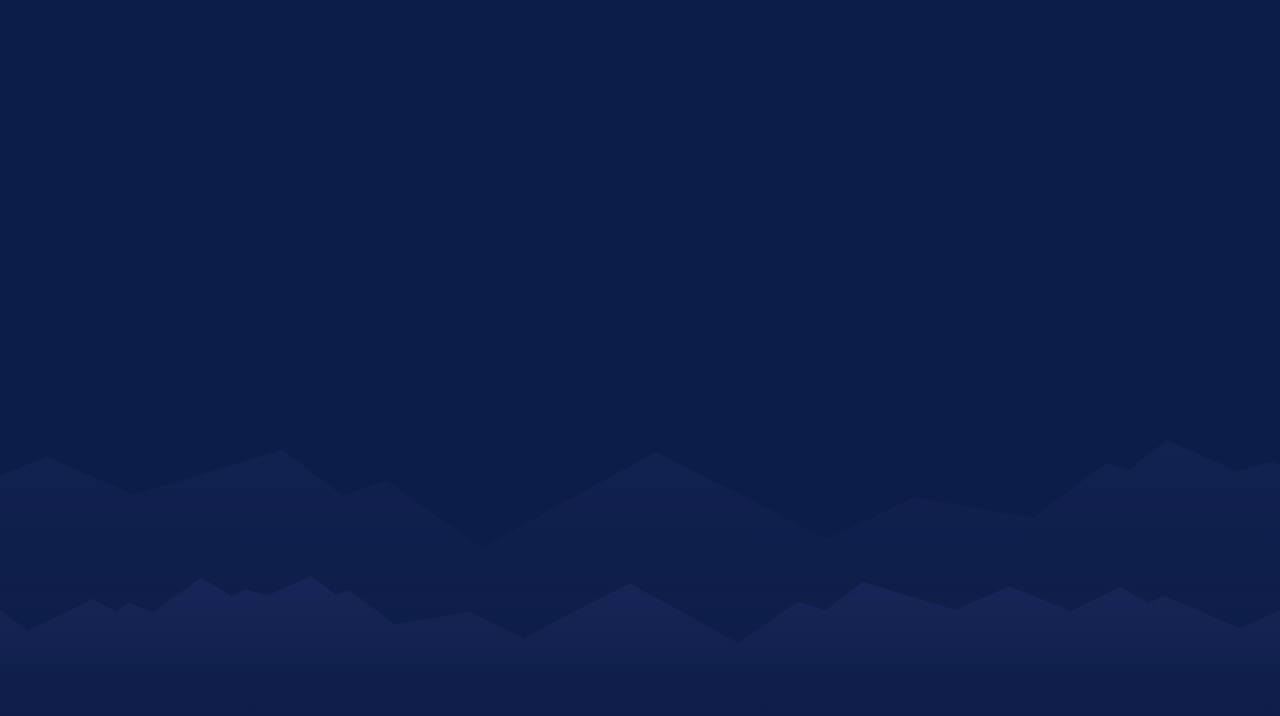
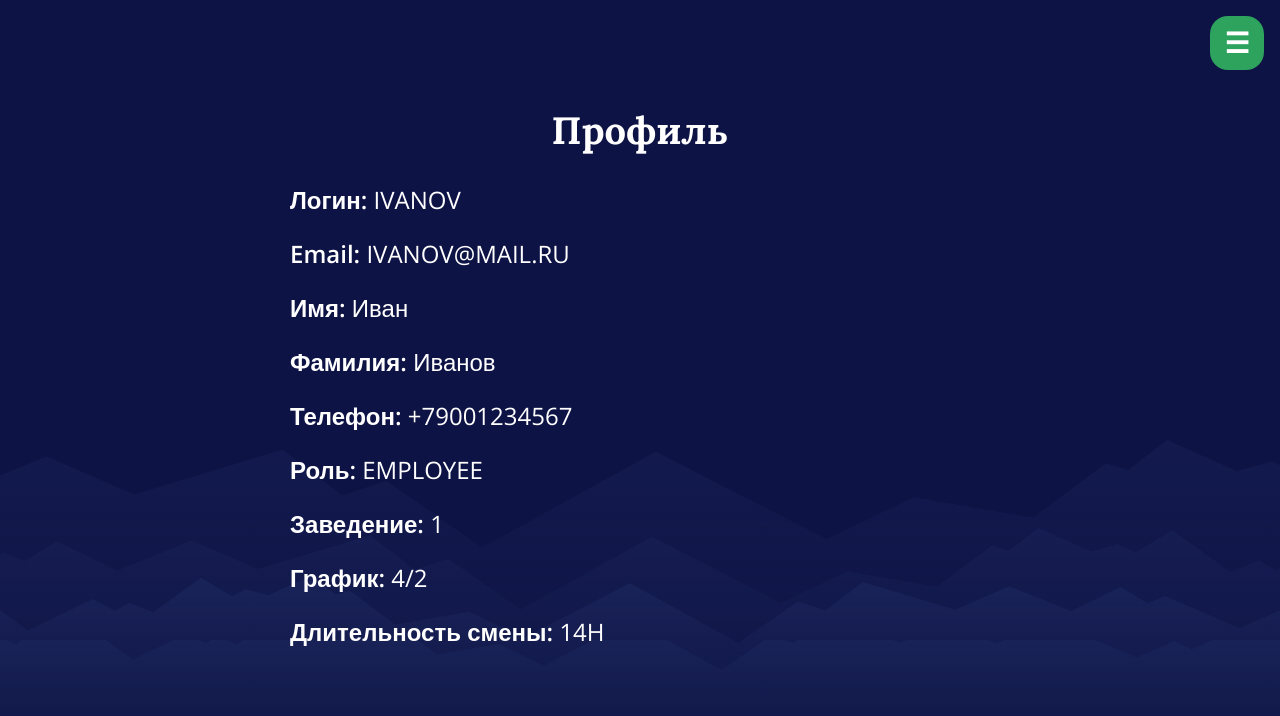
Before and after one commit to GoogGod/TPSH_Supra, a Vue app in the folder front/: page /cabinet in a window 1280 px wide. Before the commit this address had no page. Shown: the top 716 px of the page. Built offline with nearby package versions, Linux system fonts and the light colour scheme.

Commit message:
Update Login

```diff
--- /dev/null
+++ b/front/src/assets/cabinet.css
@@ -0,0 +1,308 @@
+.cabinet-page {
+  min-height: 100vh;
+  background-color: #0e1345;
+  position: relative;
+  overflow: hidden;
+  display: flex;
+  flex-direction: column;
+}
+
+/* фон */
+.cabinet-page::before,
+.cabinet-page::after {
+  content: '';
+  position: absolute;
+  left: 0;
+  right: 0;
+  bottom: 0;
+  pointer-events: none;
+}
+
+.cabinet-page::before {
+  background-image: url('../assets/mountains-back.svg');
+  background-position: bottom center;
+  background-repeat: no-repeat;
+  background-size: cover;
+  height: 34vh;
+  opacity: 0.9;
+  z-index: 1;
+}
+
+.cabinet-page::after {
+  background-image: url('../assets/mountains-front.svg');
+  background-position: bottom center;
+  background-repeat: repeat-x;
+  background-size: cover;
+  height: 20vh;
+  opacity: 0.35;
+  z-index: 2;
+}
+
+.cabinet-header {
+  position: relative;
+  z-index: 20;
+  display: flex;
+  justify-content: flex-end;
+  padding: 16px;
+}
+
+.menu-button {
+  width: 54px;
+  height: 54px;
+  border: none;
+  border-radius: 18px;
+  background-color: #2da35d;
+  color: #ffffff;
+  font-size: 28px;
+  font-weight: 700;
+  cursor: pointer;
+  transition: transform 0.12s ease, background-color 0.2s ease;
+}
+
+.menu-button:hover {
+  background-color: #248a4d;
+}
+
+.menu-button:active {
+  transform: translateY(2px) scale(0.98);
+}
+
+.dropdown-menu {
+  position: absolute;
+  top: 80px;
+  right: 16px;
+  width: 220px;
+  background: rgba(9, 16, 68, 0.98);
+  border: 1px solid rgba(255, 255, 255, 0.1);
+  border-radius: 18px;
+  padding: 10px;
+  box-shadow: 0 12px 30px rgba(0, 0, 0, 0.25);
+}
+
+.dropdown-item {
+  width: 100%;
+  min-height: 52px;
+  margin-bottom: 8px;
+  border: none;
+  border-radius: 14px;
+  background-color: #2da35d;
+  color: #ffffff;
+  font-size: 16px;
+  font-weight: 700;
+  cursor: pointer;
+  transition: transform 0.12s ease, background-color 0.2s ease;
+}
+
+.dropdown-item:last-child {
+  margin-bottom: 0;
+}
+
+.dropdown-item:hover {
+  background-color: #248a4d;
+}
+
+.dropdown-item:active {
+  transform: translateY(2px) scale(0.985);
+}
+
+.cabinet-content {
+  position: relative;
+  z-index: 5;
+  flex: 1;
+  padding: 20px 20px 120px;
+  color: #ffffff;
+}
+
+.cabinet-title {
+  margin: 0 0 28px;
+  text-align: center;
+  color: #ffffff;
+  font-size: 38px;
+  font-family: 'Lora', serif;
+}
+
+.profile-info {
+  max-width: 700px;
+  margin: 0 auto;
+}
+
+.profile-info p {
+  margin: 0 0 18px;
+  font-size: 24px;
+  line-height: 1.5;
+  font-family: 'Open Sans', sans-serif;
+  color: #ffffff;
+  word-break: break-word;
+}
+
+.profile-info span {
+  font-weight: 700;
+}
+
+.manager-actions {
+  max-width: 700px;
+  margin: 32px auto 0;
+  display: flex;
+  flex-direction: column;
+  gap: 14px;
+}
+
+.wide-button {
+  width: 100%;
+  min-height: 58px;
+  border: none;
+  border-radius: 20px;
+  background-color: #2da35d;
+  color: #ffffff;
+  font-size: 18px;
+  font-weight: 700;
+  font-family: 'Open Sans', sans-serif;
+  cursor: pointer;
+  transition: transform 0.12s ease, background-color 0.2s ease;
+}
+
+.wide-button:hover {
+  background-color: #248a4d;
+}
+
+.wide-button:active {
+  transform: translateY(2px) scale(0.985);
+}
+
+.schedule-placeholder {
+  text-align: center;
+  font-size: 22px;
+  color: #ffffff;
+  margin-top: 40px;
+  font-family: 'Open Sans', sans-serif;
+}
+
+.fade-enter-active,
+.fade-leave-active {
+  transition: opacity 0.2s ease;
+}
+
+.fade-enter-from,
+.fade-leave-to {
+  opacity: 0;
+}
+
+/* планшеты */
+@media (max-width: 768px) {
+  .cabinet-header {
+    padding: 14px;
+  }
+
+  .menu-button {
+    width: 50px;
+    height: 50px;
+    font-size: 26px;
+    border-radius: 16px;
+  }
+
+  .dropdown-menu {
+    top: 72px;
+    right: 14px;
+    width: 200px;
+  }
+
+  .cabinet-title {
+    font-size: 32px;
+  }
+
+  .profile-info p {
+    font-size: 20px;
+    margin-bottom: 16px;
+  }
+
+  .wide-button {
+    min-height: 54px;
+    font-size: 16px;
+  }
+}
+
+/* телефоны */
+@media (max-width: 480px) {
+  .cabinet-header {
+    padding: 12px;
+  }
+
+  .menu-button {
+    width: 46px;
+    height: 46px;
+    font-size: 24px;
+    border-radius: 14px;
+  }
+
+  .dropdown-menu {
+    top: 64px;
+    right: 12px;
+    width: 180px;
+    border-radius: 16px;
+  }
+
+  .dropdown-item {
+    min-height: 48px;
+    font-size: 15px;
+    border-radius: 12px;
+  }
+
+  .cabinet-content {
+    padding: 12px 16px 80px;
+  }
+
+  .cabinet-title {
+    font-size: 28px;
+    margin-bottom: 22px;
+  }
+
+  .profile-info {
+    max-width: 100%;
+  }
+
+  .profile-info p {
+    font-size: 18px;
+    margin-bottom: 14px;
+    line-height: 1.45;
+  }
+
+  .manager-actions {
+    max-width: 100%;
+    margin-top: 24px;
+  }
+
+  .wide-button {
+    min-height: 52px;
+    font-size: 15px;
+    border-radius: 18px;
+  }
+
+  .schedule-placeholder {
+    font-size: 18px;
+    margin-top: 28px;
+  }
+
+  .cabinet-page::before {
+    height: 26vh;
+  }
+
+  .cabinet-page::after {
+    height: 16vh;
+  }
+}
+
+/* очень маленькие телефоны */
+@media (max-width: 360px) {
+  .cabinet-title {
+    font-size: 24px;
+  }
+
+  .profile-info p {
+    font-size: 16px;
+  }
+
+  .wide-button,
+  .dropdown-item {
+    font-size: 14px;
+  }
+}
--- a/front/src/router/index.js
+++ b/front/src/router/index.js
@@ -1,15 +1,17 @@
 import { createRouter, createWebHistory } from 'vue-router'
 import LoginView from '../views/LoginView.vue'
+import CabinetView from '../views/CabinetView.vue'
 
 const routes = [
   {
-    path: '/login',
-    name: 'Login',
+    path: '/',
+    name: 'login',
     component: LoginView
   },
   {
-    path: '/',
-    redirect: '/login' // Автоматически перекидывает с главной на логин
+    path: '/cabinet',
+    name: 'cabinet',
+    component: CabinetView
   }
 ]
 
--- /dev/null
+++ b/front/src/views/CabinetView.vue
@@ -0,0 +1,84 @@
+<template>
+  <div class="cabinet-page">
+    <header class="cabinet-header">
+      <button class="menu-button" @click="menuOpen = !menuOpen">☰</button>
+
+      <transition name="fade">
+        <div v-if="menuOpen" class="dropdown-menu">
+          <button class="dropdown-item" @click="activeTab = 'profile'; menuOpen = false">
+            Профиль
+          </button>
+          <button class="dropdown-item" @click="activeTab = 'schedule'; menuOpen = false">
+            Расписание
+          </button>
+        </div>
+      </transition>
+    </header>
+
+    <main class="cabinet-content">
+      <template v-if="activeTab === 'profile'">
+        <h1 class="cabinet-title">Профиль</h1>
+
+        <div class="profile-info">
+          <p><span>Логин:</span> {{ user.username }}</p>
+          <p><span>Email:</span> {{ user.email }}</p>
+          <p><span>Имя:</span> {{ user.first_name }}</p>
+          <p><span>Фамилия:</span> {{ user.last_name }}</p>
+          <p><span>Телефон:</span> {{ user.phone }}</p>
+          <p><span>Роль:</span> {{ roleRu }}</p>
+          <p><span>Заведение:</span> {{ user.venue }}</p>
+          <p><span>График:</span> {{ user.schedule_pattern }}</p>
+          <p><span>Длительность смены:</span> {{ user.shift_duration }}</p>
+        </div>
+
+        <div v-if="isManager" class="manager-actions">
+          <button class="wide-button">Создать расписание</button>
+          <button class="wide-button">Создать роль</button>
+        </div>
+      </template>
+
+      <template v-else>
+        <h1 class="cabinet-title">Расписание</h1>
+        <p class="schedule-placeholder">Здесь позже будет расписание</p>
+      </template>
+    </main>
+  </div>
+</template>
+
+<script>
+import '../assets/cabinet.css'
+
+export default {
+  name: 'CabinetView',
+  data() {
+    return {
+      menuOpen: false,
+      activeTab: 'profile',
+      user: {
+        username: 'IVANOV',
+        email: 'IVANOV@MAIL.RU',
+        first_name: 'Иван',
+        last_name: 'Иванов',
+        phone: '+79001234567',
+        role: 'EMPLOYEE',
+        venue: 1,
+        schedule_pattern: '4/2',
+        shift_duration: '14H'
+      }
+    }
+  },
+  computed: {
+    isManager() {
+      return this.user.role === 'MANAGER'
+    },
+    roleRu() {
+      const roles = {
+        MANAGER: 'Менеджер',
+        ADMIN: 'Администратор',
+        WAITER: 'Официант'
+      }
+      return roles[this.user.role] || this.user.role
+    }
+  }
+}
+</script>
--- a/front/src/views/LoginView.vue
+++ b/front/src/views/LoginView.vue
@@ -12,40 +12,85 @@
 
         <div class="input-group">
           <label>Имя пользователя</label>
-        <input v-model="username" type="text" required placeholder="username" />
+          <input
+            v-model="username"
+            type="text"
+            required
+            placeholder="username"
+            :disabled="loading"
+          />
         </div>
 
         <div class="input-group">
           <label>Пароль</label>
-        <input v-model="password" type="password" required placeholder="******" />
+          <input
+            v-model="password"
+            type="password"
+            required
+            placeholder="******"
+            :disabled="loading"
+          />
         </div>
 
-      <button type="submit" class="login-button">Войти</button>
+        <button type="submit" class="login-button" :disabled="loading">
+          {{ loading ? 'Вход...' : 'Войти' }}
+        </button>
       </form>
     </div>
   </div>
-
-
 </template>
 
 <script setup>
 import { ref } from 'vue'
 import { useRouter } from 'vue-router'
-// ИМПОРТИРУЕМ НАШ НОВЫЙ СТИЛЬ SUPRA
 import '../assets/supra-style.css'
 
 const router = useRouter()
+
 const username = ref('')
 const password = ref('')
 const errorMessage = ref('')
+const loading = ref(false)
 
-const handleLogin = () => {
-  if (username.value === 'admin' && password.value === '123') {
-    localStorage.setItem('userRole', 'admin')
+const handleLogin = async () => {
+  errorMessage.value = ''
+  loading.value = true
+
+  try {
+    const response = await fetch('http://localhost:8000/api/v1/auth/login/', {
+      method: 'POST',
+      headers: {
+        'Content-Type': 'application/json',
+      },
+      body: JSON.stringify({
+        username: username.value,
+        password: password.value,
+      }),
+    })
+
+    const data = await response.json()
+
+    if (!response.ok) {
+      throw new Error(
+        data.detail ||
+        data.message ||
+        'Ошибка: Неверный логин или пароль'
+      )
+    }
+
+    if (!data.access || !data.refresh) {
+      throw new Error('Бэкенд не вернул access и refresh токены')
+    }
+
+    localStorage.setItem('access', data.access)
+    localStorage.setItem('refresh', data.refresh)
     localStorage.setItem('isAuthenticated', 'true')
+
     router.push('/schedule')
-  } else {
-    errorMessage.value = 'Ошибка: Неверный логин или пароль'
+  } catch (error) {
+    errorMessage.value = error.message || 'Ошибка авторизации'
+  } finally {
+    loading.value = false
   }
 }
 </script>
```
Also changed, not shown: 1 other file (tests, documents, lock files or other folders). Lines whose indentation alone changed are shown as unchanged.
